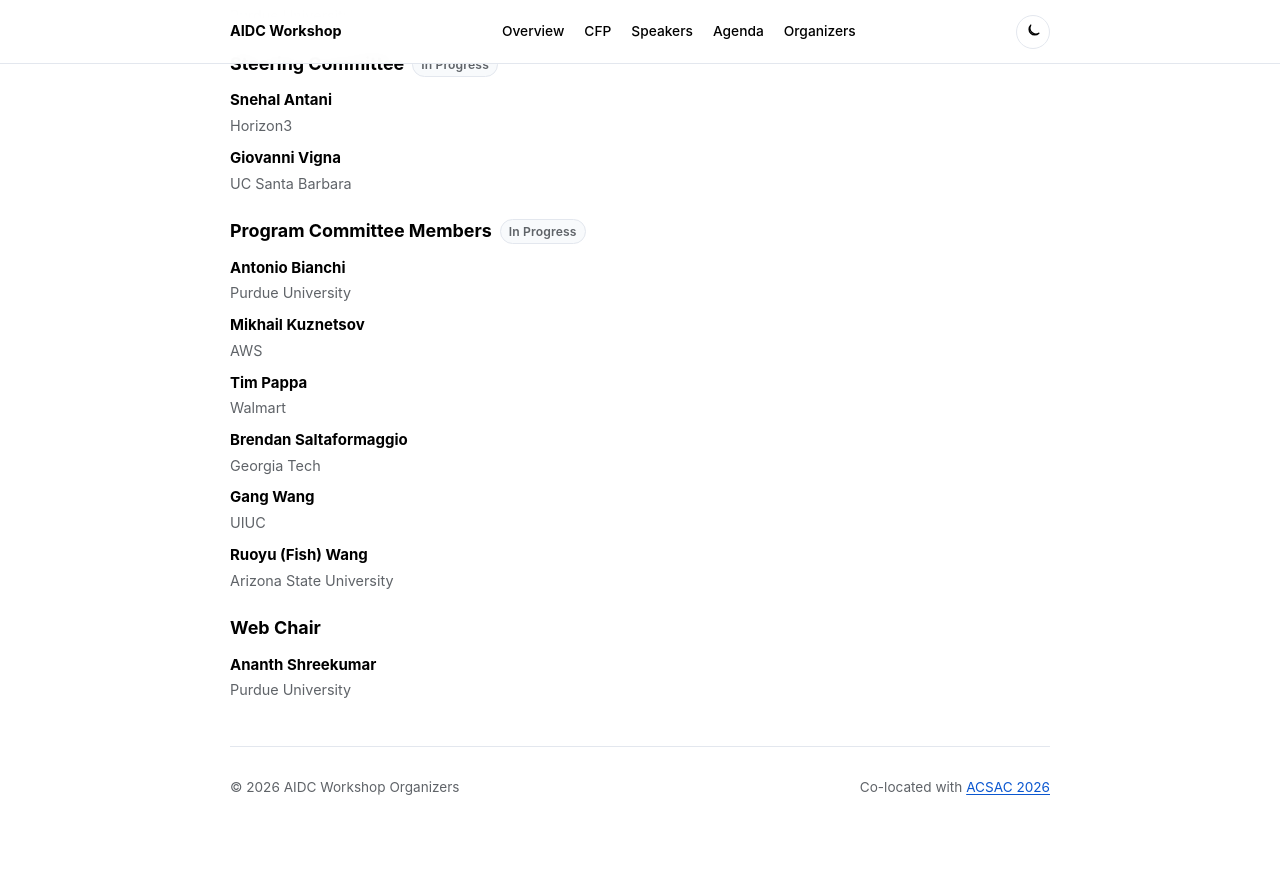
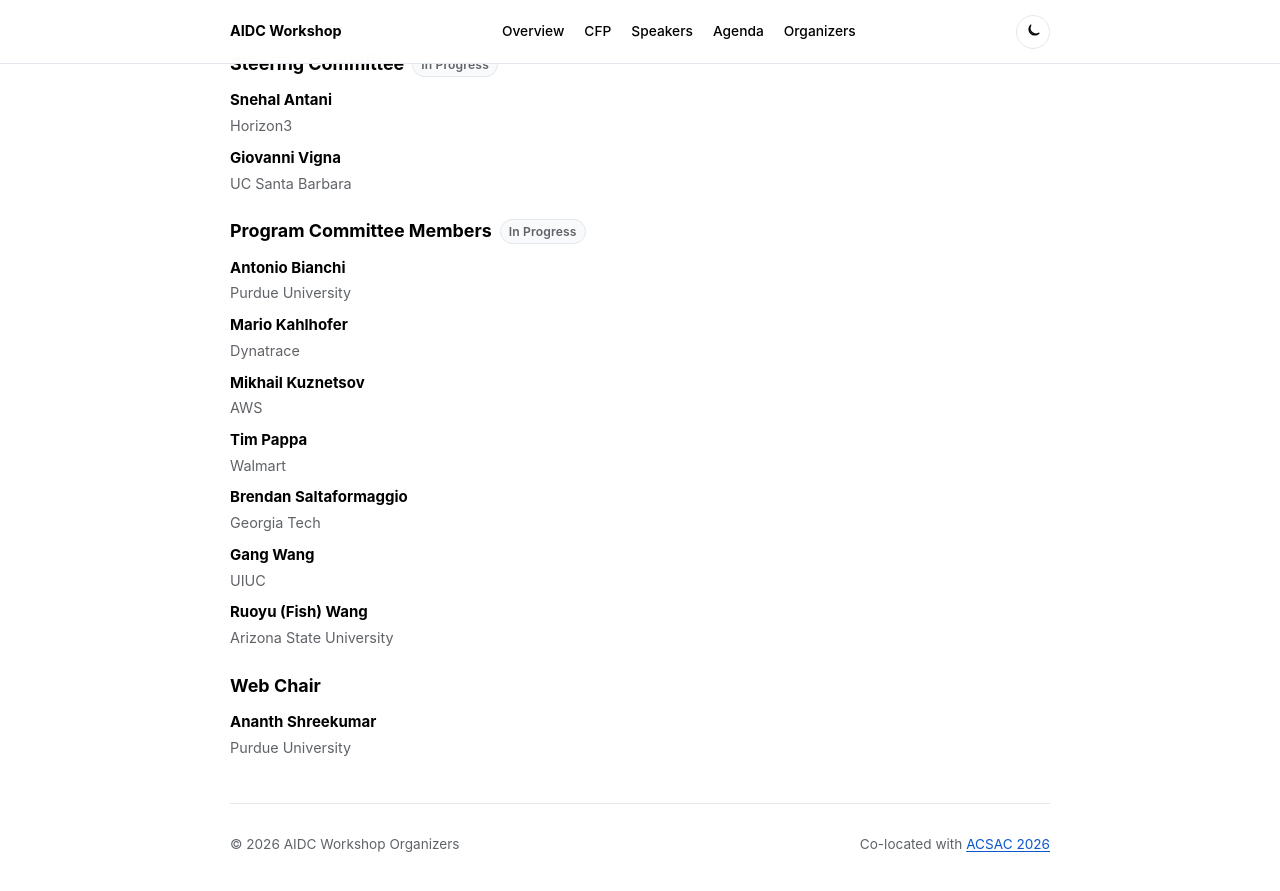
Before and after one commit to aidcworkshop/aidcworkshop.github.io, a Jekyll site: the page built from index.md, in a window 1280 px wide and 900 px high, scrolled down 5511 px. Shown: the top 891 px of the window. Built offline with Jekyll 4.4.1, drawn with Linux system fonts in a browser that asks for light colours; before the commit the page ends 6353 px from its top, so only the background shows below that.

Commit message:
Add Mario Kahlhofer to program committee

```diff
--- a/_data/workshop.yml
+++ b/_data/workshop.yml
@@ -191,6 +191,8 @@ organizers:
       people:
         - name: "Antonio Bianchi"
           affiliation: "Purdue University"
+        - name: "Mario Kahlhofer"
+          affiliation: "Dynatrace"
         - name: "Mikhail Kuznetsov"
           affiliation: "AWS"
         - name: "Tim Pappa"
```
